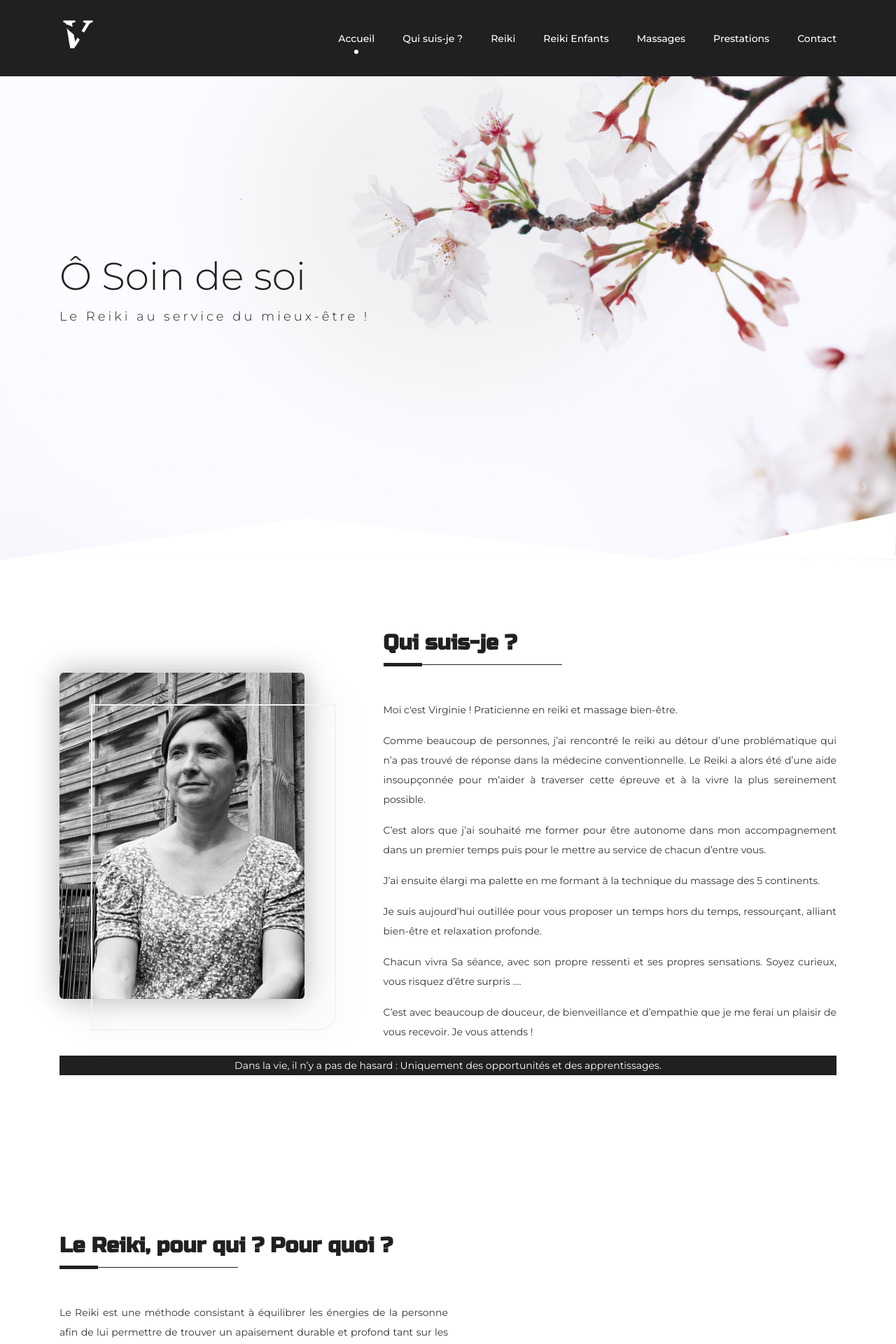
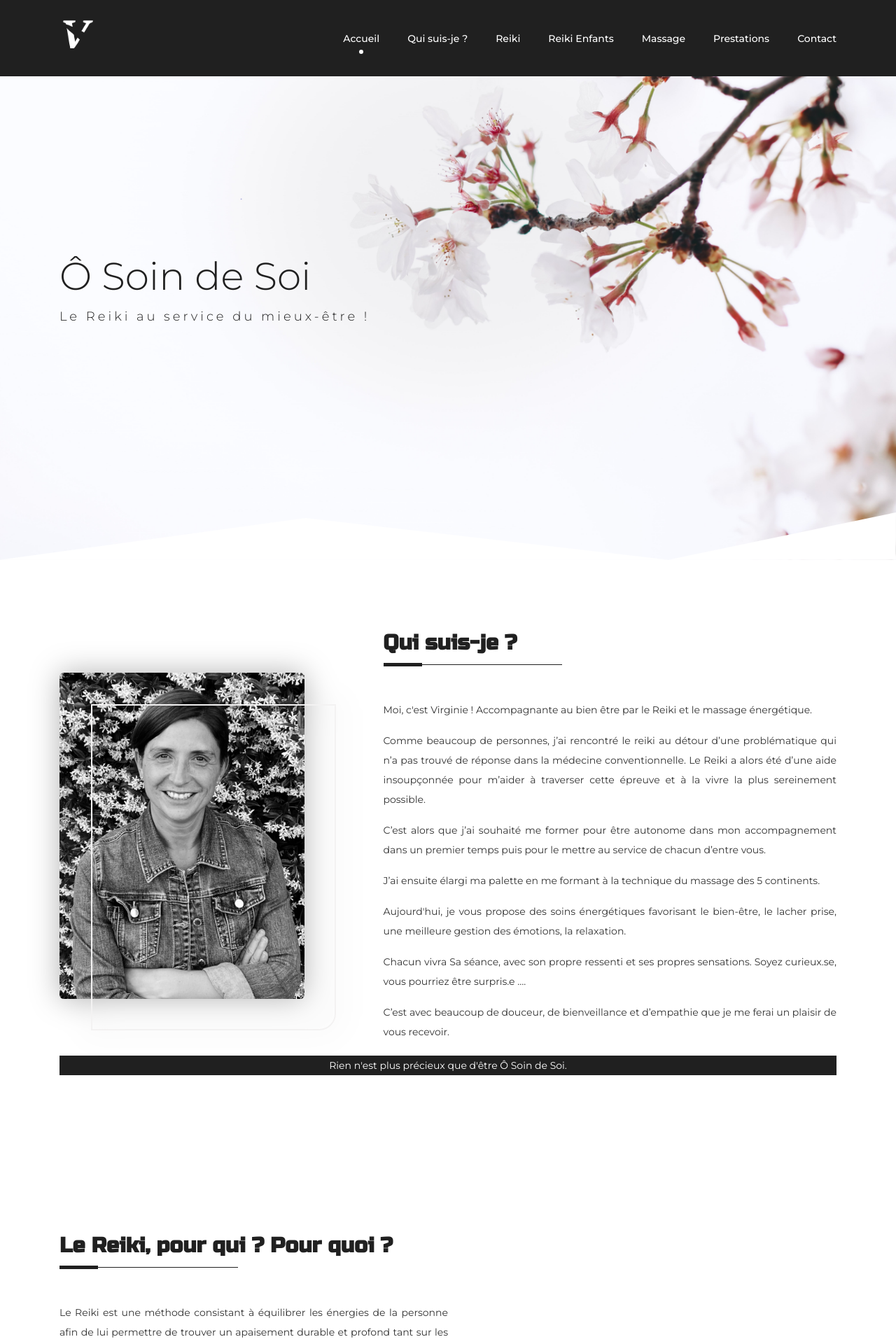
Before and after one commit to lfournial/site-reiki, a Next.js app: page / in a window 1280 px wide. Shown: the top 1920 px of the page at 70% size. Built offline with nearby package versions, Linux system fonts and the light colour scheme.

Commit message:
change some wording

```diff
--- a/src/components/About.jsx
+++ b/src/components/About.jsx
@@ -39,7 +39,7 @@ const AboutMe = () => {
                 </div>
                 <div className="bg-dark">
                     <p className="text-white mt-5 flex justify-center text-center content-center">
-                        Dans la vie, il n’y a pas de hasard : Uniquement des opportunités et des apprentissages.
+                        Rien n'est plus précieux que d'être Ô Soin de Soi.
                     </p>
                 </div>
             </div>
--- a/src/components/Contact.jsx
+++ b/src/components/Contact.jsx
@@ -15,7 +15,7 @@ const Contact = () => {
                     <div className="col-span-12 gap-10 flex justify-center">
                         <div className="text-base">
                             <BiMailSend className="inline text-dark-600 mr-2" />
-                            osoindesoi-rdv@gmail.com
+                            osoindesoi.rdv@gmail.com
                         </div>
                         <div>
                             <div className="text-base">
@@ -23,11 +23,13 @@ const Contact = () => {
                                 +(33) 0765543936
                             </div>
                         </div>
-                        <div>
+                        {/*<div>
                             <div className="text-base">
                                 <a target="_blank" href="https://www.facebook.com/virginie.fournial.3" ><BsFacebook className="inline text-dark-600 mr-2" /></a>
                             </div>
                         </div>
+    */}
+
                     </div>
                 </div>
             </div>
--- a/src/components/HeroArea.jsx
+++ b/src/components/HeroArea.jsx
@@ -11,7 +11,7 @@ const HeroArea = () => {
         >
             <div className="container">
                 <div className="mt-8 font-light">
-                    <h1 className="font-light text-3xl sm:text-[45px] md:text-[55px] leading-none">Ô Soin de soi</h1>
+                    <h1 className="font-light text-3xl sm:text-[45px] md:text-[55px] leading-none">Ô Soin de Soi</h1>
                     <h2 className="font-light text-md sm:text-lg tracking-4 mt-2 sm:mt-4">Le Reiki au service du mieux-être !</h2>
                 </div>
             </div>
--- a/src/components/Massages.jsx
+++ b/src/components/Massages.jsx
@@ -4,7 +4,7 @@ import SectionTitle from "./SectionTitle";
 
 const Massages = () => {
     return (
-        <section className="pt-[80px] lg:pt-[100px] pb-[60px] lg:pb-[125px]" id="massages">
+        <section className="pt-[80px] lg:pt-[100px] pb-[60px] lg:pb-[125px]" id="massage">
             <div className="container">
                 <SectionTitle
                     title="Massage des 5 continents"
--- a/src/data/about.json
+++ b/src/data/about.json
@@ -1,5 +1,5 @@
 {
-  "bio": "<p>Moi c'est Virginie ! Praticienne en reiki et massage bien-être.</p><p>Comme beaucoup de personnes, j’ai rencontré le reiki au détour d’une problématique qui n’a pas trouvé de réponse dans la médecine conventionnelle. Le Reiki a alors été d’une aide insoupçonnée pour m’aider à traverser cette épreuve et à la vivre la plus sereinement possible.  </p><p>C’est alors que j’ai souhaité me former pour être autonome dans mon accompagnement dans un premier temps puis pour le mettre au service de chacun d’entre vous.</p><p>J’ai ensuite élargi ma palette en me formant à la technique du massage des 5 continents.<p>Je suis aujourd’hui outillée pour vous proposer un temps hors du temps, ressourçant, alliant bien-être et relaxation profonde.</p><p>Chacun vivra Sa séance, avec son propre ressenti et ses propres sensations. Soyez curieux, vous risquez d’être surpris ….</p><p>C’est avec beaucoup de douceur, de bienveillance et d’empathie que je me ferai un plaisir de vous recevoir. Je vous attends !</p>",
+  "bio": "<p>Moi, c'est Virginie ! Accompagnante au bien être par le Reiki et le massage énergétique.</p><p>Comme beaucoup de personnes, j’ai rencontré le reiki au détour d’une problématique qui n’a pas trouvé de réponse dans la médecine conventionnelle. Le Reiki a alors été d’une aide insoupçonnée pour m’aider à traverser cette épreuve et à la vivre la plus sereinement possible.  </p><p>C’est alors que j’ai souhaité me former pour être autonome dans mon accompagnement dans un premier temps puis pour le mettre au service de chacun d’entre vous.</p><p>J’ai ensuite élargi ma palette en me formant à la technique du massage des 5 continents.</p><p>Aujourd'hui, je vous propose des soins énergétiques favorisant le bien-être, le lacher prise, une meilleure gestion des émotions, la relaxation.</p><p>Chacun vivra Sa séance, avec son propre ressenti et ses propres sensations. Soyez curieux.se, vous pourriez être surpris.e ….</p><p>C’est avec beaucoup de douceur, de bienveillance et d’empathie que je me ferai un plaisir de vous recevoir.</p>",
   "thumb": "virginie.jpg",
   "socialMedia": [
     {
--- a/src/data/navbar.json
+++ b/src/data/navbar.json
@@ -21,8 +21,8 @@
   },
   {
     "id": 5,
-    "name": "Massages",
-    "href": "massages"
+    "name": "Massage",
+    "href": "massage"
   },
   {
     "id": 6,
--- a/src/data/reiki.json
+++ b/src/data/reiki.json
@@ -1,4 +1,4 @@
 {
-  "why": "<p>Le Reiki est une méthode consistant à équilibrer les énergies de la personne afin de lui permettre de trouver un apaisement durable et profond tant sur les aspects physiques, psychiques et émotionnels.</p> <p>C’est une méthode douce qui passe par l’apposition des mains à certains points précis sur l’ensemble du corps.</p><p> <p>Pendant la durée de la séance, vous êtes allongé tout en étant habillé, et un plaid vous est proposé pour vous permettre de vous offrir un moment cooconing.</p> <p>Etre allongé vous angoisse ? la séance peut également se faire en position assise.</p> <p> <ul>Le Reiki agit sur :<li>- Les problèmes de sommeil</li> <li>- Le stress</li> <li>- Les douleurs</li> </ul> </p><br/>",
+  "why": "<p>Le Reiki est une méthode consistant à équilibrer les énergies de la personne afin de lui permettre de trouver un apaisement durable et profond tant sur les aspects physiques, psychiques et émotionnels.</p> <p>C’est une méthode douce qui passe par l’apposition des mains sur l’ensemble du corps.</p><p> <p>Pendant la durée de la séance, vous êtes allongé.e tout en étant habillé.e, et un plaid vous est proposé pour vous permettre de vous offrir un moment cooconing.</p> <p>Etre allongé.e vous angoisse ? la séance peut également se faire en position assise.</p> <p> <ul>Le Reiki agit notamment sur :<li>- Les problèmes de sommeil ;</li> <li>- Le stress ;</li> <li>- La gestion des émotions ;</li> <li>- Les douleurs ...</li> </ul> </p><br/>",
   "thumb": "pexels-anete-lusina-5240734.jpg"
 }
--- a/src/data/reikichildren.json
+++ b/src/data/reikichildren.json
@@ -1,4 +1,4 @@
 {
-  "why": "<p>De part leur sensibilité, les enfants sont bien plus réceptifs au reiki que les adultes, tout simplement car ils ne sont pas encore dans la réflexion ou l’analyse comme peuvent l’être les grands.</p> <p>Le Reiki peut être proposé à chaque âge et dès la naissance.</p> <p>Il pourra être proposé en réponse<ul> <li>- aux petits bobos du quotidien : coupure, brûlure, chute …</li> <li>- aux maux des bébés : régurgitations, agitation …</li> <li>- aux enfants très actifs et agités afin de leur permettre de calmer l’agitation mentale qui les secoue et les fatigue tout au long de la journée</li> <li>- aux enfants rencontrant des problématiques de sommeil, des crises d’angoisse, des peurs …</li> <li>- aux enfants devant subir une intervention chirurgicale ...</li> </ul> <p> <br/>Les possibilités sont multiples !</p> <p>Le déroulé de la séance de Reiki est adapté à l’enfant (durée et modalité) afin qu’il la vive de la manière la plus sereine possible. </p>",
+  "why": "<p>De par leur sensibilité, les enfants sont encore plus réceptifs au reiki que les adultes, tout simplement car ils ne sont pas encore dans la réflexion ou l’analyse comme peuvent l’être les grands.</p> <p>Le Reiki peut être proposé à chaque âge et dès la naissance.</p> <p>Il permet d'agir : <ul> <li>- sur les petits bobos du quotidien : coupure, brûlure, chute …</li> <li>- sur les maux des bébés : régurgitations, agitation …</li> <li> </ul> </p><p>Il peut être un complément en réponse aux enfants : <ul><li> - très actifs et agités afin de leur permettre de calmer l’agitation mentale qui les secoue et les fatigue tout au long de la journée ;</li> <li>- rencontrant des problématiques de sommeil, des crises d’angoisse, des peurs …</li> <li>- devant subir une intervention chirurgicale ...</li> </ul> <p> <br/>Les possibilités sont multiples !</p> <p>Le déroulé de la séance de Reiki est adapté à l’enfant (durée et modalité) afin qu’il la vive de la manière la plus sereine possible. </p>",
   "thumb": "pexels-breakingpic-3188.jpg"
 }
--- a/src/data/services.json
+++ b/src/data/services.json
@@ -2,25 +2,25 @@
   {
     "id": 1,
     "title": "Reiki ",
-    "desc": "Séance complète (1h30) : 60€<br/>Forfait 4 séances : 200€<br/>Séance à la demande (30mn) : 30€<br/><br/>Envie de faire plaisir à un proche ? <br/>des cartes cadeaux sont disponibles. <br/>Contactez-moi<br/>",
+    "desc": "Séance complète (1h30) : 50€<br/>Forfait 4 séances : 170€<br/>Séance à la demande (30mn) : 30€<br/><br/>Envie de faire plaisir à un proche ? <br/>Des cartes cadeaux sont disponibles. <br/>Contactez-moi<br/>",
     "icon": "service-branding.png"
   },
   {
     "id": 2,
     "title": "Reiki Enfants",
-    "desc": "Séance complète (à partir de 8 ans et jusque 16 ans - durée 60mn) : 45€<br/>Séance à la demande (jusque 16 ans - durée 20mn) : 20€<br/>Séance bébé (jusque 3 ans - durée 20 mn) : 15€<br/>",
+    "desc": "Séance complète (à partir de 8 ans et jusque 16 ans - durée 60mn) : 35€<br/>Séance à la demande (jusque 16 ans - durée 20mn) : 20€<br/>Séance bébé (jusque 3 ans - durée 20 mn) : 15€<br/>",
     "icon": "service-branding.png"
   },
   {
     "id": 3,
     "title": "Massage",
-    "desc": "Massage des 5 continents (1h20 environ) : 90€<br/>Forfait 3 massages : 240€<br/>Envie de faire plaisir à un proche ? <br/>des cartes cadeaux sont disponibles. <br/>Contactez-moi<br/>",
+    "desc": "Massage des 5 continents (1h20 environ) : 90€<br/>Forfait 3 massages : 240€<br/>Envie de faire plaisir à un proche ? <br/>Des cartes cadeaux sont disponibles. <br/>Contactez-moi<br/>",
     "icon": "service-branding.png"
   },
   {
     "id": 4,
     "title": "Modalités pratiques",
-    "desc": "Sur rendez-vous<br/>- le soir en semaine à votre domicile (Je me déplace gratuitement dans un rayon de 10km).<br/>- le samedi en cabinet. <br/> <span style=\"text-decoration: underline;\">Règlement par chèque ou espèces uniquement.</style><br/>",
+    "desc": "Sur rendez-vous : <br/>- En soirée, la semaine à votre domicile (Je me déplace gratuitement dans un rayon de 10km).<br/>- Le samedi, en cabinet à Seclin. <br/> <span style=\"text-decoration: underline;\">Règlement par chèque ou espèces uniquement.</style><br/>",
     "icon": "service-branding.png"
   }
 ]
--- a/src/pages/_app.jsx
+++ b/src/pages/_app.jsx
@@ -4,7 +4,7 @@ const Rokstar = ({ Component, pageProps }) => {
     return (
         <>
             <Head>
-                <meta name="description" content="O soin de soi, Virginie Fournial, praticienne en reiki et massage bien-être Seclin / Lille - Nord - France. " />
+                <meta name="description" content="Ô Soin de Soi, Virginie Fournial, Accompagnante au bien être par le Reiki et le massage énergétique à Seclin / Lille - Nord - France. " />
                 <title>Ô Soin de Soi</title>
 
             </Head>
--- /dev/null
+++ b/src/pages/legalpage.jsx
@@ -0,0 +1,24 @@
+import { useEffect, useState } from "react";
+import Header from "../components/Header";
+import AboutMe from "../components/About";
+import Footer from "../components/Footer";
+import Contact from "../components/Contact";
+import HeroArea from "../components/HeroArea";
+import Services from "../components/Services";
+import Preloader from "../components/Preloader";
+import Portfolios from "../components/Portfolios";
+import Reiki from "../components/Reiki";
+import Massages from "../components/Massages";
+import ReikiChildren from "../components/ReikiChildren";
+
+const LegalPage = () => {
+
+    return (
+        <div className="rokstar">
+            <Header />
+            <Footer />
+        </div>
+    );
+};
+
+export default LegalPage;
```
Also changed, not shown: public/images/virginie.jpg, public/images/virginie3.jpg (added).
